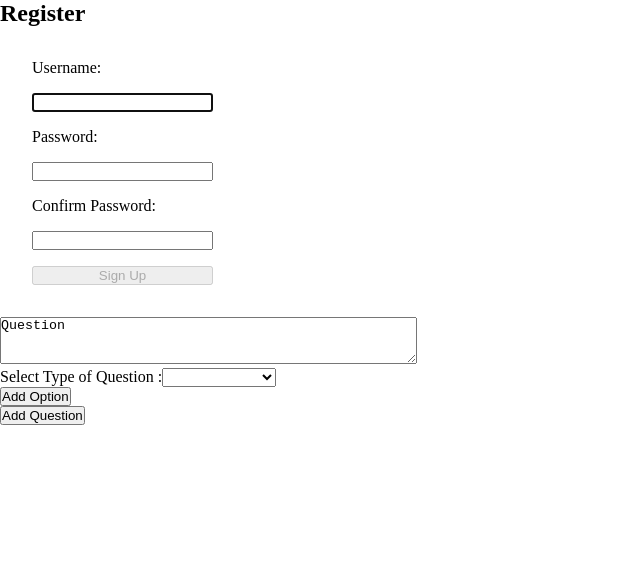
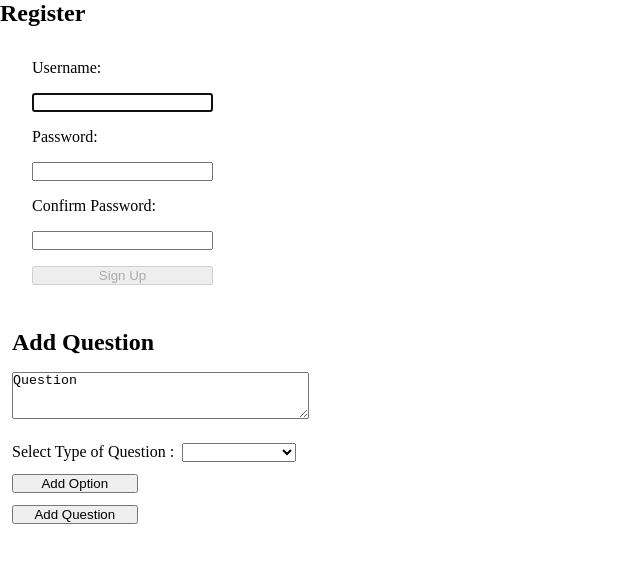
Before and after one commit to murtuzaalisurti/feedback-management-system, a React (Create React App) app: page / in a window 1280 px wide. Shown: the top 562 px of the page, without its empty margins (0-640 px from the left). Built offline with nearby package versions, Linux system fonts and the light colour scheme; the HTML template or start-up script is replaced by a standard one.

Commit message:
Styled Admin Question form page

```diff
--- a/src/components/AdminQuestion.jsx
+++ b/src/components/AdminQuestion.jsx
@@ -1,5 +1,6 @@
 import { useState } from "react";
 import React from "react";
+import '../styles/AdminQuestion.css'
 
 function AdminQuestion() {
 
@@ -11,6 +12,9 @@ function AdminQuestion() {
     }]);
 
     const [type, setType] = useState();
+    const [err, setErr] = useState(false);
+    const [errMsg, setErrMsg] = useState("");
+    const [success, setSuccess] = useState("");
 
     const QuesType = (event) => {
         setType(event.target.value);
@@ -26,8 +30,9 @@ function AdminQuestion() {
 
     const addQues = (index) => {
 
-        if (question[index].QuestionText === "Question") {
-            alert("Please Enter the required Fields");
+        if (question[index].QuestionText === "Question" || question[index].QuestionText === "") {
+            setErr(true);
+            setErrMsg("Please Fill All Required Fields");
         } else {
             console.log(question)
 
@@ -35,6 +40,8 @@ function AdminQuestion() {
             quest[index].QID = quest[index].QID + 1;
             quest[index].type = type
             setQuestion(quest);
+            setErr(false);
+            setSuccess("Successfully Added");
         }
     }
 
@@ -52,15 +59,22 @@ function AdminQuestion() {
 
     return (
         <>
+            <section className="error">
+                <p className={err ? "errorMsg" : "successMsg"}>{err ? errMsg : success}
+                </p>
+            </section>
+            <section className="questionArea">
+                <h2>Add Question</h2>
                 {question.map((element, index) => {
                     return (
                         <>
                             <div className='container' key={index}>
                                 <div className='question'>
-                                <textarea value={element.QuestionText} rows="3" cols="50" onChange={(e) => { quesText(e.target.value, index) }} />
+                                    <textarea value={element.QuestionText} rows="3" cols="35" onChange={(e) => { quesText(e.target.value, index) }} />
                                 </div>
                             </div>
 
+                            <div className="selectType">
                                 <label htmlFor='type'>Select Type of Question :</label>
                                 <select name='question' onChange={QuesType}>
                                     <option></option>
@@ -68,7 +82,7 @@ function AdminQuestion() {
                                     <option value="Multiple Choice">Multiple Choice</option>
                                     <option value="Single Line">Single Line</option>
                                 </select>
-
+                            </div>
                             {type == "Single Choice" ? <div className='App'>
                                 {element.option.map((options, indexs) => {
                                     return (
@@ -106,7 +120,7 @@ function AdminQuestion() {
                     )
                 })}
 
-
+            </section>
         </>
     )
 }
--- /dev/null
+++ b/src/styles/AdminQuestion.css
@@ -0,0 +1,38 @@
+.errorMsg{
+    background-color: lightpink;
+    color: firebrick;
+    font-weight: bold;
+    padding: 0.5rem;
+    margin-bottom: 0.5rem;
+}
+
+.successMsg{
+    color: limegreen;
+    margin-left: 0.25rem;
+    background-color: rgb(196, 247, 191);
+    font-weight: bold;
+}
+
+.questionArea{
+    display: flex;
+    flex-direction: column;
+    padding: 0.75rem;
+}
+
+.questionArea .container{
+    margin-top: 1rem;
+}
+
+.questionArea .selectType{
+    margin-top: 1.25rem;
+}
+
+.questionArea .selectType select{
+    width: fit-content;
+    margin-left: 0.5rem;
+}
+
+.questionArea button{
+    margin-top: 0.75rem;
+    width: 10%;
+}
```
Lines whose indentation alone changed are shown as unchanged.
